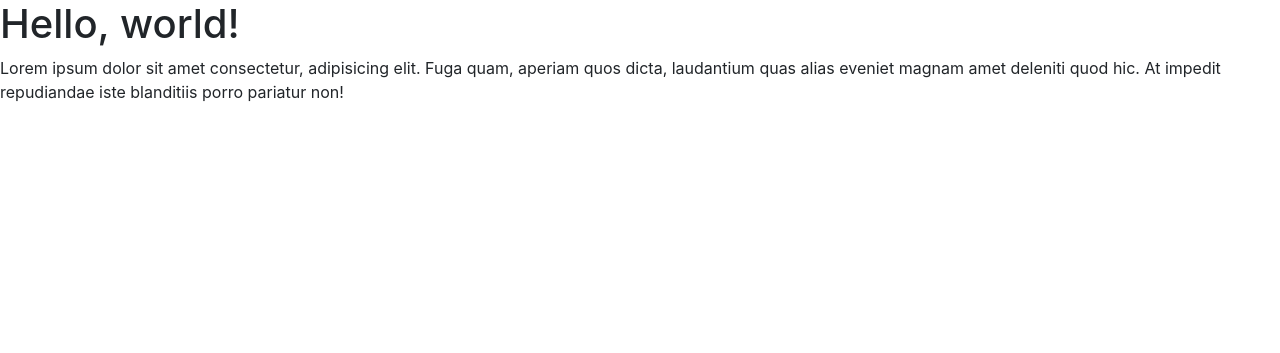
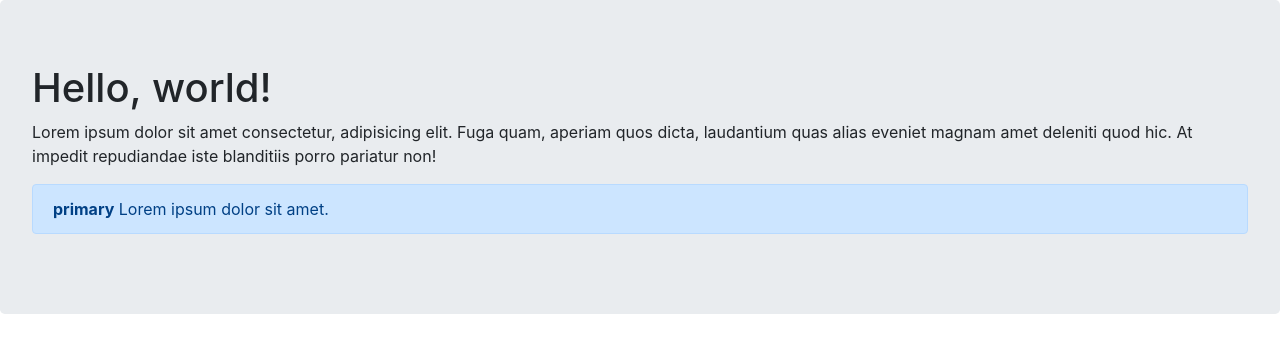
Before and after one commit to alwanof/labofo, a PHP site: page / in a window 1280 px wide. Shown: the top 353 px of the page. Run offline with PHP 8.4, Linux system fonts and the light colour scheme.

Commit message:
first co

```diff
--- a/index.php
+++ b/index.php
@@ -14,9 +14,15 @@
 </head>
 
 <body>
-    <h1>Hello, world!</h1>
-    <p>Lorem ipsum dolor sit amet consectetur, adipisicing elit. Fuga quam, aperiam quos dicta, laudantium quas alias
-        eveniet magnam amet deleniti quod hic. At impedit repudiandae iste blanditiis porro pariatur non!</p>
+    <div class="jumbotron">
+        <h1>Hello, world!</h1>
+        <p>Lorem ipsum dolor sit amet consectetur, adipisicing elit. Fuga quam, aperiam quos dicta, laudantium quas
+            alias
+            eveniet magnam amet deleniti quod hic. At impedit repudiandae iste blanditiis porro pariatur non!</p>
+        <div class="alert alert-primary" role="alert">
+            <strong>primary</strong> Lorem ipsum dolor sit amet.
+        </div>
+    </div>
 
     <!-- Optional JavaScript -->
     <!-- jQuery first, then Popper.js, then Bootstrap JS -->
```
